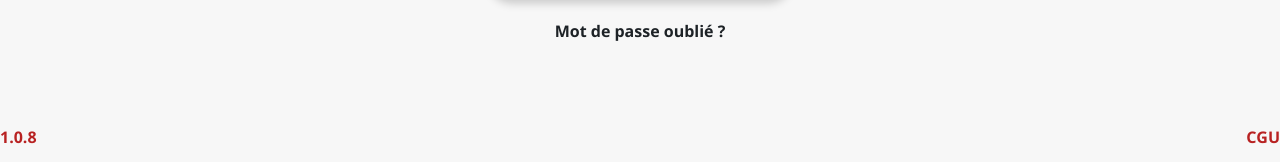
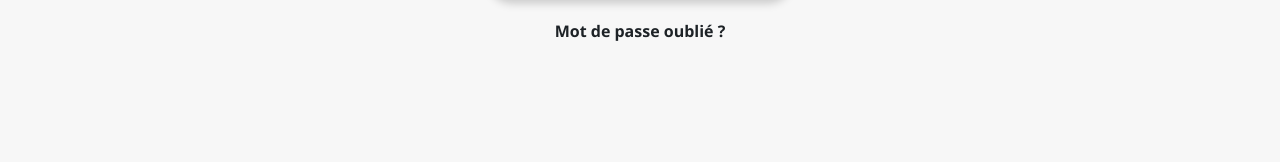
Before and after one commit to CaroD59/SkillShaker, a React (Vite) app: page / in a window 1280 px wide. Shown: the part 635-797 px from the top of the page. Built offline with nearby package versions, Linux system fonts and the light colour scheme.

Commit message:
Retrait footer

```diff
--- a/src/App.tsx
+++ b/src/App.tsx
@@ -7,7 +7,6 @@ import Login from './components/authentification/login';
 import Register from './components/authentification/register';
 import Password from './components/authentification/password';
 import HomePage from './components/homePage';
-import Footer from '@components/templates/footer';
 import { MdOutlineNightlight, MdOutlineLightMode } from 'react-icons/md';
 import 'react-toastify/dist/ReactToastify.css';
 import './app.scss';
@@ -90,7 +89,6 @@ export default function App() {
             />
             {/* <Route path="/hp" element={<HomePage />} /> */}
           </Routes>
-          <Footer />
         </Router>
       </User.Provider>
     </div>
--- a/src/components/homePage/index.scss
+++ b/src/components/homePage/index.scss
@@ -60,6 +60,7 @@
             }
             .menuConversations,
             .menuProfile {
+              z-index: 9999;
               position: absolute;
               background-color: $skillshaker-red-color;
               left: 13px;
@@ -135,6 +136,9 @@
                     }
                     .menuConversations {
                       width: 10rem;
+                      li {
+                        cursor: pointer;
+                      }
                     }
                     .menuConversations,
                     .menuProfile {
@@ -294,6 +298,7 @@
                 font-weight: 700;
                 width: 13rem;
                 li {
+                  cursor: pointer;
                   padding: 10px;
                 }
               }
--- a/src/components/templates/footer/index.scss
+++ /dev/null
@@ -1,24 +0,0 @@
-@import '../../../variables';
-
-#SkillShaker-Footer {
-  margin: 0 auto;
-  max-width: 1320px;
-  width: 100%;
-  height: 10vh;
-  display: flex;
-  justify-content: space-between;
-  align-items: end;
-  font-weight: 700;
-  padding-bottom: 20px;
-  position: absolute;
-  left: 50%;
-  transform: translateX(-50%);
-  bottom: 0;
-  color: $skillshaker-red-color;
-  .CGU {
-    a {
-      color: $skillshaker-red-color;
-      text-decoration: none;
-    }
-  }
-}
--- a/src/components/templates/footer/index.tsx
+++ /dev/null
@@ -1,13 +0,0 @@
-import { NavLink } from 'react-router-dom';
-import './index.scss';
-
-export default function Footer() {
-  return (
-    <footer id="SkillShaker-Footer">
-      <div className="version">1.0.8</div>
-      <div className="CGU">
-        <NavLink to="">CGU</NavLink>
-      </div>
-    </footer>
-  );
-}
```
Also changed, not shown: 2 other files (tests, documents, lock files or other folders).
